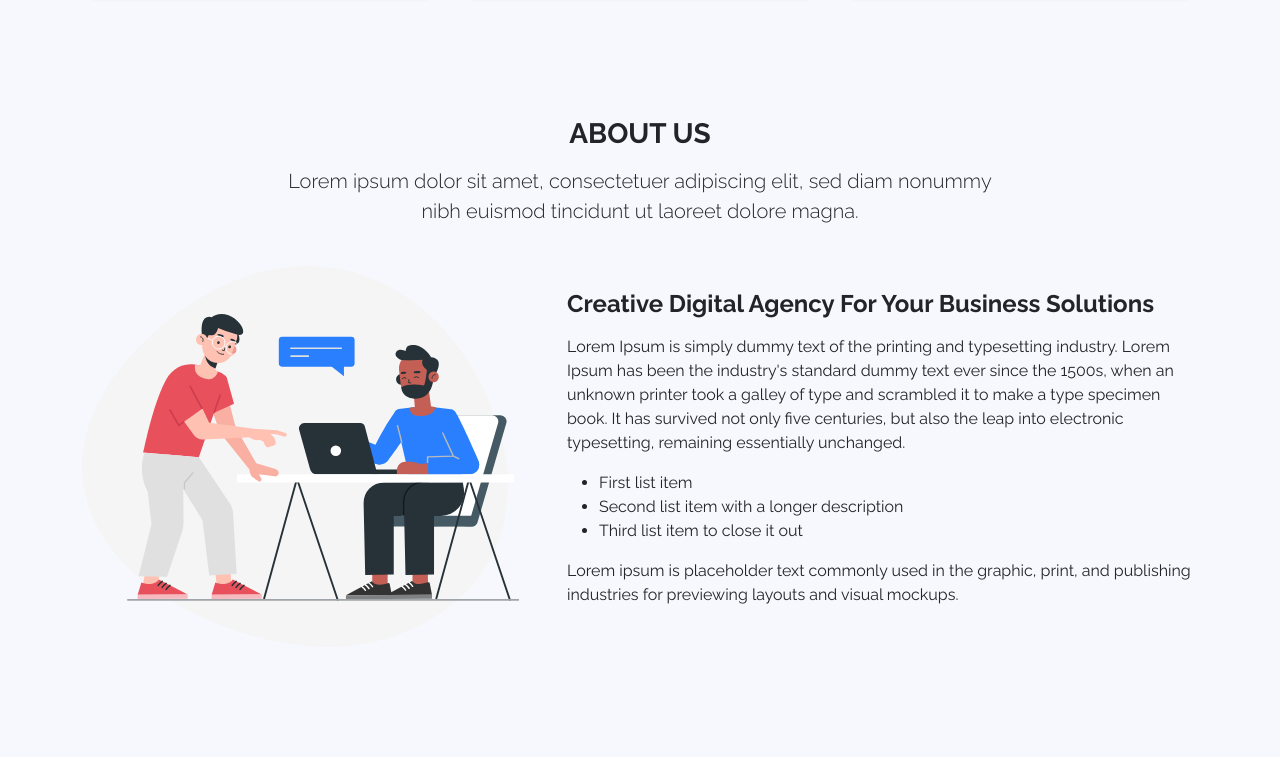
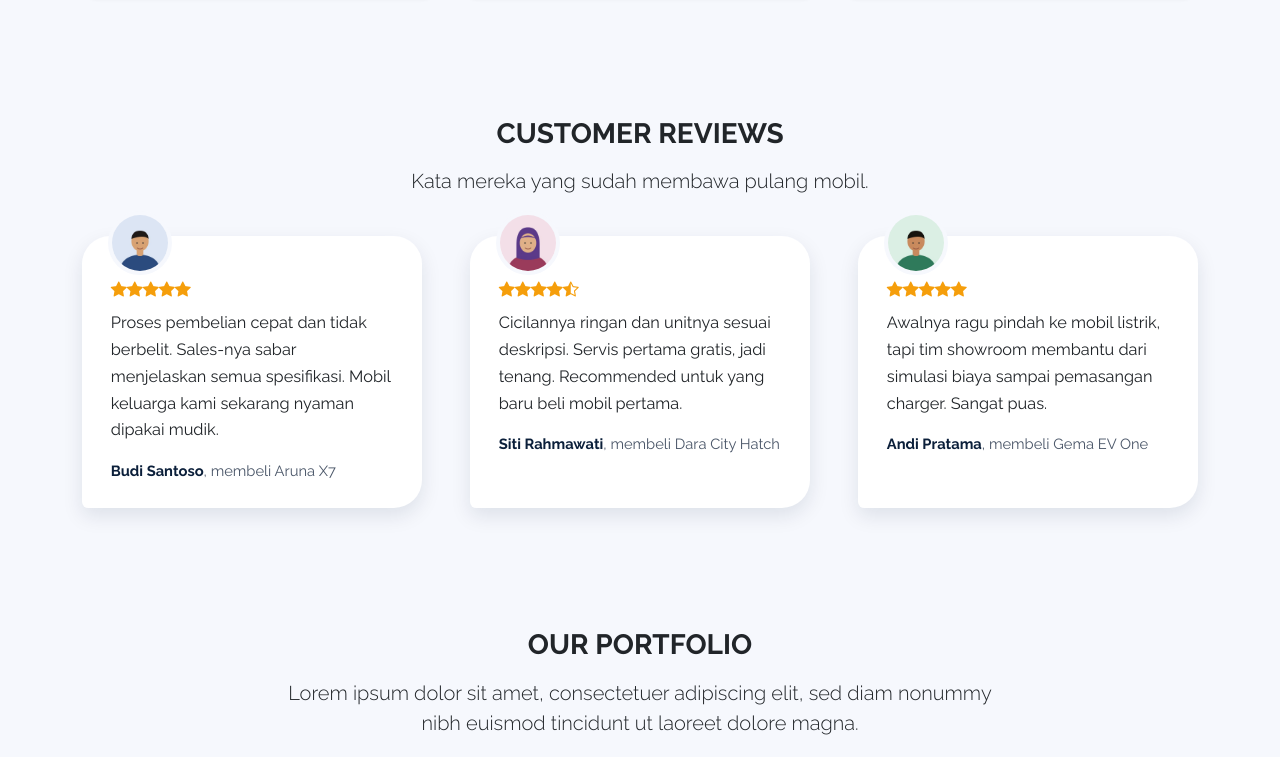
Before and after one commit to Ramzy049/web-mobil, a plain HTML site: page index.html in a window 1280 px wide. Shown: the part 1089-1846 px from the top of the page. Drawn offline with nearby package versions, Linux system fonts and the light colour scheme.

Commit message:
Nambah costume review coyy

```diff
--- a/assets/css/style.css
+++ b/assets/css/style.css
@@ -76,3 +76,48 @@ body {
 .footer .link a:hover {
   color: #0d6efd;
 }
+
+/* Customer Reviews */
+.review-card {
+  position: relative;
+  margin: 0;
+  padding: 2.6rem 1.8rem 1.6rem;
+  background: #fff;
+  border-radius: 1.75rem 1.75rem 1.75rem .4rem;
+  box-shadow: 0 .5rem 1.25rem rgba(11, 31, 58, .1);
+  transition: transform .3s ease, box-shadow .3s ease;
+}
+
+.review-card:hover {
+  transform: translateY(-6px);
+  box-shadow: 0 1rem 2rem rgba(11, 31, 58, .18);
+}
+
+.review-avatar {
+  position: absolute;
+  top: -1.6rem;
+  left: 1.6rem;
+  width: 64px;
+  height: 64px;
+  border-radius: 50%;
+  object-fit: cover;
+  border: 4px solid #f6f8fd;
+}
+
+.review-stars {
+  color: #f59e0b;
+}
+
+.review-card blockquote {
+  font-size: 1.02rem;
+  line-height: 1.65;
+}
+
+.review-card figcaption {
+  font-size: .92rem;
+  color: #4a5668;
+}
+
+.review-card figcaption strong {
+  color: #0b1f3a;
+}
--- a/index.html
+++ b/index.html
@@ -49,7 +49,7 @@
                         <a class="nav-link mx-3" href="#services">Services</a>
                     </li>
                     <li class="nav-item">
-                        <a class="nav-link mx-3" href="#about">About</a>
+                        <a class="nav-link mx-3" href="#reviews">Reviews</a>
                     </li>
                     <li class="nav-item">
                         <a class="nav-link mx-3" href="#portfolio">Portfolio</a>
@@ -141,28 +141,40 @@
             </div>
         </div>
 
-        <!-- About -->
-        <div id="about" class="container text-center py-5">
+        <!-- Customer Reviews -->
+        <div id="reviews" class="container text-center py-5">
             <div class="row">
                 <div class="col-lg-8 mx-auto">
-                    <h3 class="fw-bold lh-2 mb-3">ABOUT US</h3>
-                    <p class="lead">Lorem ipsum dolor sit amet, consectetuer adipiscing elit, sed diam nonummy nibh euismod tincidunt ut laoreet dolore magna.</p>
+                    <h3 class="fw-bold lh-2 mb-3">CUSTOMER REVIEWS</h3>
+                    <p class="lead">Kata mereka yang sudah membawa pulang mobil.</p>
                 </div>
             </div>
 
-            <div class="row align-items-center text-start g-5 py-4">
-                <div class="col-lg-5">
-                    <img src="assets/img/about.svg" class="d-block mx-lg-auto img-fluid" alt="Digital Creative" loading="lazy">
+            <!-- Data contoh: nama dan komentar fiktif -->
+            <div class="row text-start py-4 gy-5 gx-lg-5">
+                <div class="col-lg-4">
+                    <figure class="review-card h-100">
+                        <img src="assets/img/reviews/budi-santoso.jpg" alt="Foto Budi Santoso" class="review-avatar" width="64" height="64" loading="lazy">
+                        <div class="review-stars mb-2" aria-label="Rating 5 dari 5"><i class="bi bi-star-fill"></i><i class="bi bi-star-fill"></i><i class="bi bi-star-fill"></i><i class="bi bi-star-fill"></i><i class="bi bi-star-fill"></i></div>
+                        <blockquote class="mb-3">Proses pembelian cepat dan tidak berbelit. Sales-nya sabar menjelaskan semua spesifikasi. Mobil keluarga kami sekarang nyaman dipakai mudik.</blockquote>
+                        <figcaption><strong>Budi Santoso</strong>, membeli Aruna X7</figcaption>
+                    </figure>
                 </div>
-                <div class="col-lg-7">
-                    <h4 class="fw-bold lh-2 mb-3">Creative Digital Agency For Your Business Solutions</h4>
-                    <p>Lorem Ipsum is simply dummy text of the printing and typesetting industry. Lorem Ipsum has been the industry's standard dummy text ever since the 1500s, when an unknown printer took a galley of type and scrambled it to make a type specimen book. It has survived not only five centuries, but also the leap into electronic typesetting, remaining essentially unchanged.</p>
-                    <ul>
-                        <li>First list item</li>
-                        <li>Second list item with a longer description</li>
-                        <li>Third list item to close it out</li>
-                    </ul>
-                    <p>Lorem ipsum is placeholder text commonly used in the graphic, print, and publishing industries for previewing layouts and visual mockups.</p>
+                <div class="col-lg-4">
+                    <figure class="review-card h-100">
+                        <img src="assets/img/reviews/siti-rahmawati.jpg" alt="Foto Siti Rahmawati" class="review-avatar" width="64" height="64" loading="lazy">
+                        <div class="review-stars mb-2" aria-label="Rating 4.5 dari 5"><i class="bi bi-star-fill"></i><i class="bi bi-star-fill"></i><i class="bi bi-star-fill"></i><i class="bi bi-star-fill"></i><i class="bi bi-star-half"></i></div>
+                        <blockquote class="mb-3">Cicilannya ringan dan unitnya sesuai deskripsi. Servis pertama gratis, jadi tenang. Recommended untuk yang baru beli mobil pertama.</blockquote>
+                        <figcaption><strong>Siti Rahmawati</strong>, membeli Dara City Hatch</figcaption>
+                    </figure>
+                </div>
+                <div class="col-lg-4">
+                    <figure class="review-card h-100">
+                        <img src="assets/img/reviews/andi-pratama.jpg" alt="Foto Andi Pratama" class="review-avatar" width="64" height="64" loading="lazy">
+                        <div class="review-stars mb-2" aria-label="Rating 5 dari 5"><i class="bi bi-star-fill"></i><i class="bi bi-star-fill"></i><i class="bi bi-star-fill"></i><i class="bi bi-star-fill"></i><i class="bi bi-star-fill"></i></div>
+                        <blockquote class="mb-3">Awalnya ragu pindah ke mobil listrik, tapi tim showroom membantu dari simulasi biaya sampai pemasangan charger. Sangat puas.</blockquote>
+                        <figcaption><strong>Andi Pratama</strong>, membeli Gema EV One</figcaption>
+                    </figure>
                 </div>
             </div>
         </div>
```
Also changed, not shown: assets/img/reviews/andi-pratama.jpg (added), assets/img/reviews/budi-santoso.jpg (added), assets/img/reviews/siti-rahmawati.jpg (added).
